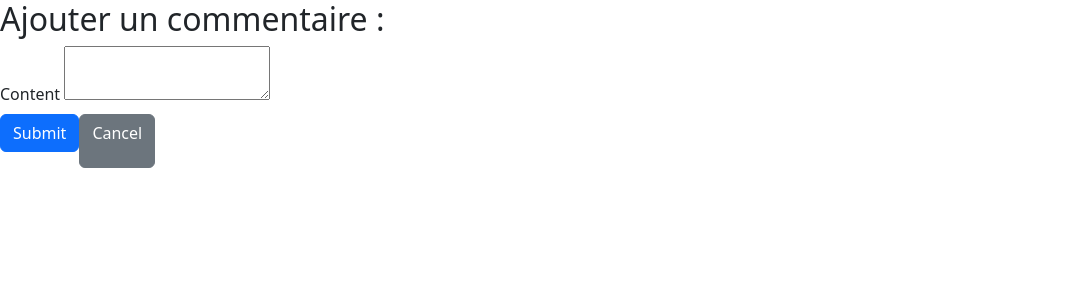
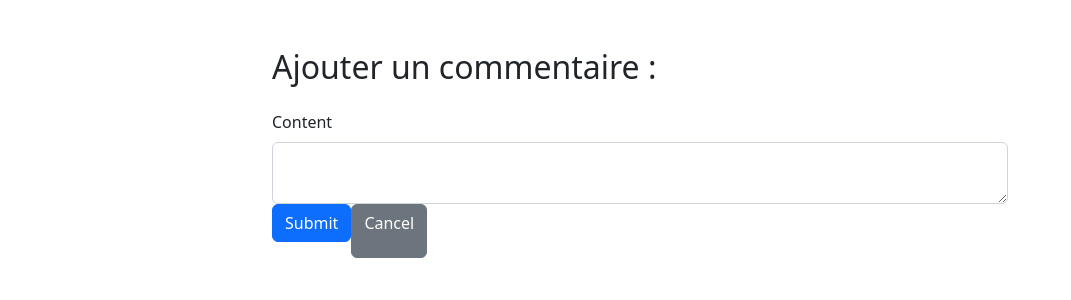
Before and after one commit to Maxougouzou/YouFilm2, a Symfony app: template templates/comment/comment.html.twig in a window 1280 px wide. Shown: the top 300 px of the page, without its empty margins (0-1071 px from the left). Run offline with Twig, Linux system fonts and the light colour scheme; the template is opened without the code that fills it: most values are stand-ins (such as "Sample title", 1, 10 or a date in 2020); form fields are guessed from the names that the template uses; some libraries are stand-ins or nearby versions.

```diff
--- a/src/Controller/CommentController.php
+++ b/src/Controller/CommentController.php
@@ -37,6 +37,7 @@ class CommentController extends AbstractController
         return $this->render('comment/comment.html.twig', [
             'movie' => $movie,
             'form' => $form->createView(),
+
         ]);
 
     }}
--- a/templates/comment/comment.html.twig
+++ b/templates/comment/comment.html.twig
@@ -1,19 +1,31 @@
 {% extends 'base.html.twig' %}
 
-{% block stylesheets %}<link rel="stylesheet" href="{{ asset('assets/css/home.css') }}"> {% endblock %}
+{% block stylesheets %}
+        <link rel="stylesheet" href="{{ asset('assets/css/home.css') }}">
+{% endblock %}
 
 {% block body %}
 
-<h2>Ajouter un commentaire : </h2>
+        <div class="container my-5">
+                <div class="row justify-content-center">
+                        <div class="col-md-8">
+                                <h2 class="mb-4">Ajouter un commentaire :</h2>
+
                                 {{ form_start(form) }}
+                                <div class="form-group">
                                         {{ form_label(form.content, 'Content') }}
-        {{ form_widget(form.content, {'attr': {'class': ''}}) }}
+                                        {{ form_widget(form.content, {'attr': {'class': 'form-control'}}) }}
                                         {{ form_errors(form.content) }}
+                                </div>
+
                                 <div class="button-create-comment">
                                         {{ form_row(form.submit, {'attr': {'class': 'btn btn-primary'}}) }}
-        <a href="{#{{ path('movie_show', {'id': 'comment.movie.id'}) }}#}" class="btn btn-secondary" >Cancel</a>
+                                        <a href="{{ path('movie_show', {'id': movie.id}) }}" class="btn btn-secondary">Cancel</a>
+
                                 </div>
                                 {{ form_end(form) }}
-
+                        </div>
+                </div>
+        </div>
 
 {% endblock %}
--- a/templates/movie/index.html.twig
+++ b/templates/movie/index.html.twig
@@ -8,9 +8,9 @@
 {% block body %}
 
     <div class="header">
-
-        <img src="{{ asset('/assets/picture/Logo YouFilm3.png') }}" alt="Logo YouFilm" class="logo">
-
+        <a href="{{ path('app_home_home') }}">
+            <img src="{{ asset('/assets/picture/Logo YouFilm3.png') }}" alt="Logo YouFilm" class="logo">
+        </a>
         {% if app.user is not null %} {# Affichage header utilisateur connecté #}
 
             <a href="{{ path('app_user_logout') }}">
```
Lines whose indentation alone changed are shown as unchanged.
